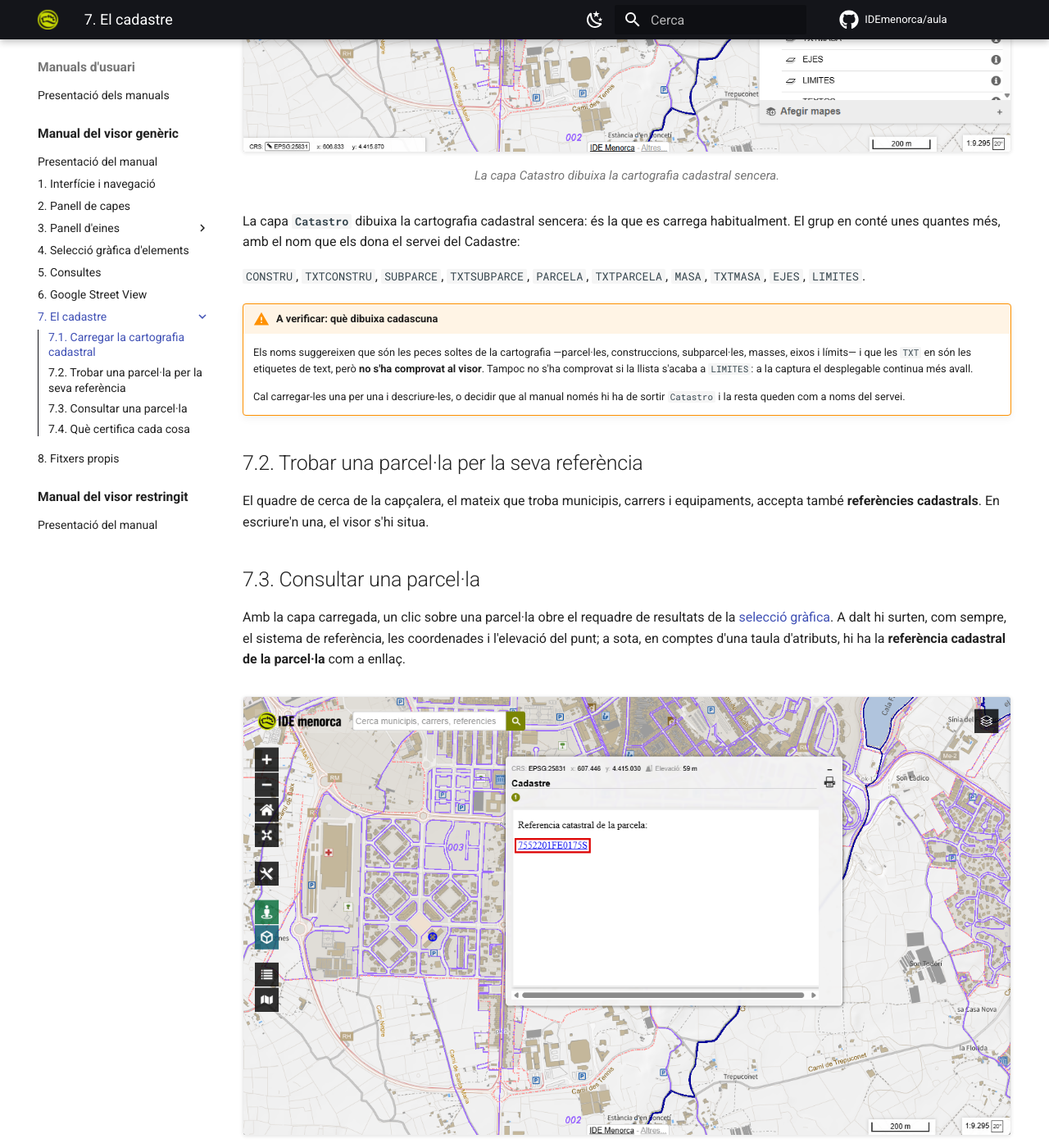
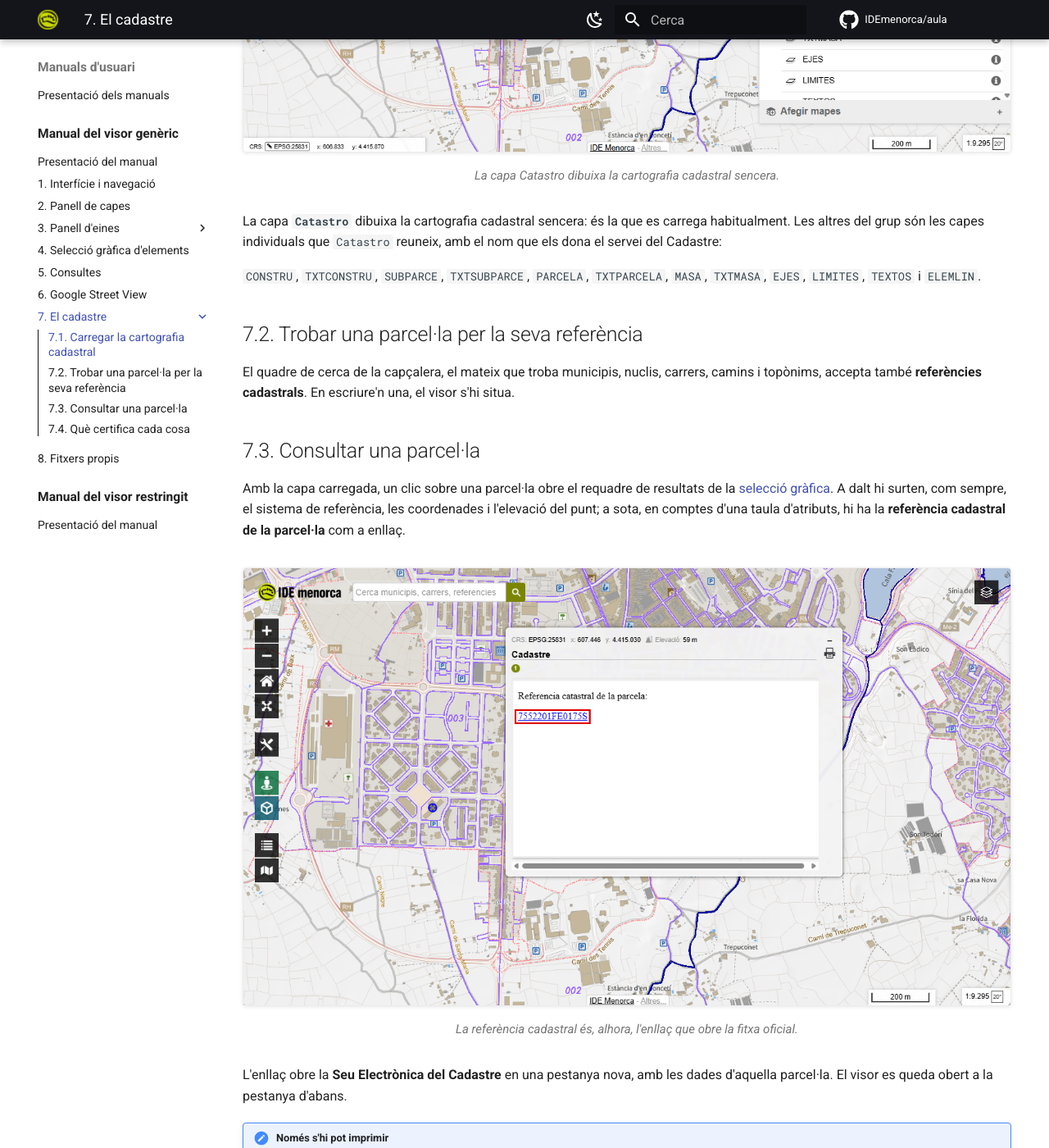
Before and after one commit to IDEmenorca/aula, an MkDocs documentation site: the page built from docs/manuals/visor-generic/07-cadastre.md, in a window 1280 px wide and 1400 px high, scrolled down 802 px. Shown: the whole window at 82% size. Built offline with MkDocs 1.6.1 and Material for MkDocs 9.7.7, drawn with Linux system fonts in a browser that asks for light colours; comment, search, counter and statistics services are not loaded; some of the changed text lies outside the part shown.

Commit message:
Tanca l'apartat 7 del manual: el cadastre
El manual descriu nomes la capa Catastro i llista la resta del grup amb
el nom del servei, ara completa fins a TEXTOS i ELEMLIN. Catastro es el
conjunt unificat i les altres son les capes individuals que reuneix:
aixi ho diuen ara el manual i la 4.7 del curs.

Fora els dos avisos "A verificar". El quadre de cerca de la 7.2 enumera
el mateix que la 4.4.

Co-Authored-By: Claude Opus 5.5 <noreply@anthropic.com>

```diff
--- a/docs/manuals/visor-generic/07-cadastre.md
+++ b/docs/manuals/visor-generic/07-cadastre.md
@@ -17,27 +17,17 @@ territori i cadastre → Cadastre**.
 </figure>
 
 La capa **`Catastro`** dibuixa la cartografia cadastral sencera: és la que es
-carrega habitualment. El grup en conté unes quantes més, amb el nom que els dona
-el servei del Cadastre:
+carrega habitualment. Les altres del grup són les capes individuals que
+`Catastro` reuneix, amb el nom que els dona el servei del Cadastre:
 
 `CONSTRU`, `TXTCONSTRU`, `SUBPARCE`, `TXTSUBPARCE`, `PARCELA`, `TXTPARCELA`,
-`MASA`, `TXTMASA`, `EJES`, `LIMITES`.
-
-!!! warning "A verificar: què dibuixa cadascuna"
-    Els noms suggereixen que són les peces soltes de la cartografia —parcel·les,
-    construccions, subparcel·les, masses, eixos i límits— i que les `TXT` en són
-    les etiquetes de text, però **no s'ha comprovat al visor**. Tampoc no s'ha
-    comprovat si la llista s'acaba a `LIMITES`: a la captura el desplegable
-    continua més avall.
-
-    Cal carregar-les una per una i descriure-les, o decidir que al manual només
-    hi ha de sortir `Catastro` i la resta queden com a noms del servei.
+`MASA`, `TXTMASA`, `EJES`, `LIMITES`, `TEXTOS` i `ELEMLIN`.
 
 ## 7.2. Trobar una parcel·la per la seva referència
 
-El quadre de cerca de la capçalera, el mateix que troba municipis, carrers i
-equipaments, accepta també **referències cadastrals**. En escriure'n una, el
-visor s'hi situa.
+El quadre de cerca de la capçalera, el mateix que troba municipis, nuclis,
+carrers, camins i topònims, accepta també **referències cadastrals**. En
+escriure'n una, el visor s'hi situa.
 
 ## 7.3. Consultar una parcel·la
 
@@ -59,10 +49,6 @@ dades d'aquella parcel·la. El visor es queda obert a la pestanya d'abans.
     Aquest requadre no porta els botons de descarregar ni de compartir que tenen
     les capes pròpies: només el d'imprimir.
 
-!!! warning "A verificar: les altres capes del grup"
-    Només s'ha provat la consulta sobre `Catastro`. No se sap si les altres
-    capes del grup retornen el mateix enllaç, una taula d'atributs o res.
-
 ## 7.4. Què certifica cada cosa
 
 El visor serveix per **situar** la parcel·la i veure-la en context. El document
```
Also changed, not shown: docs/formacio/basic/modul-4-visor/07-cadastre.md (+2 -1 lines).
